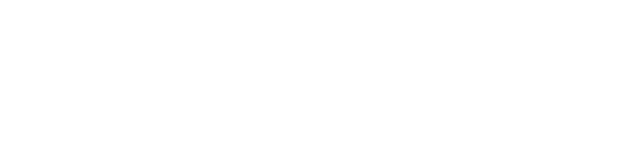
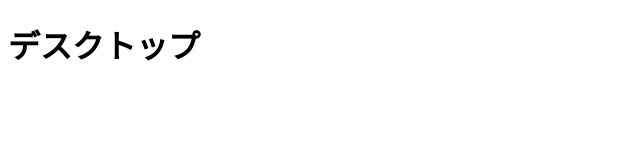
Before and after one commit to sena1216/20240419-test, a plain HTML site: page index.html in a window 1280 px wide. Shown: the whole page, without its empty margins (0-640 px from the left). Drawn offline with Linux system fonts and the light colour scheme.

Commit message:
Update index.html

```diff
--- a/index.html
+++ b/index.html
@@ -3,9 +3,9 @@
 <head>
     <meta charset="UTF-8">
     <meta name="viewport" content="width=device-width, initial-scale=1.0">
-    <title>Document</title>
+    <title>ドキュメント</title>
 </head>
 <body>
-
+<h1>デスクトップ</h1>
 </body>
 </html>
```
